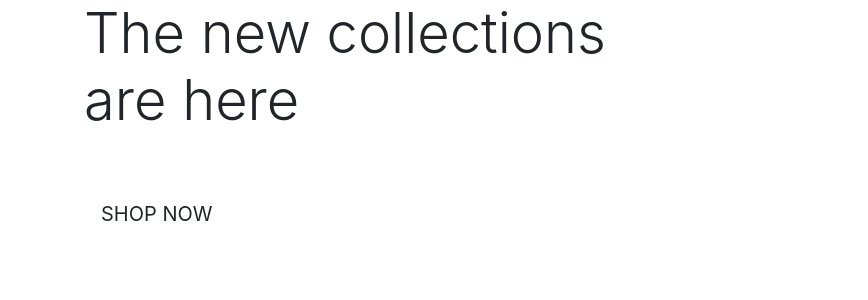
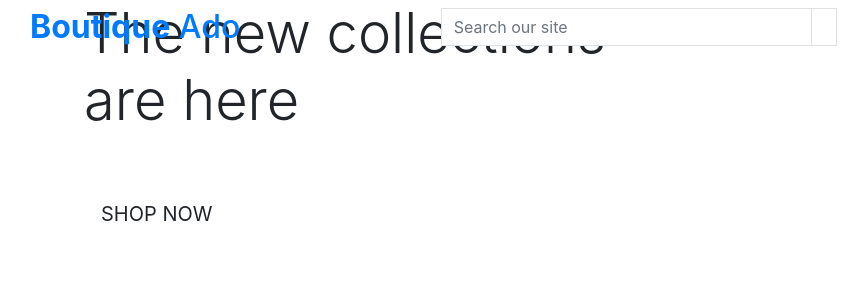
Before and after one commit to JoeOrtiz1995/boutique-ado-v1, a Django app: page / in a window 1280 px wide. Shown: the top 300 px of the page, without its empty margins (1-869 px from the left). Run offline with Django 3.2, Linux system fonts and the light colour scheme.

Commit message:
Add content to base.html

```diff
--- a/templates/base.html
+++ b/templates/base.html
@@ -2,6 +2,7 @@
 
 <!doctype html>
 <html lang="en">
+
 <head>
 
   {% block meta %}
@@ -16,7 +17,8 @@
 
   {% block corecss %}
   <!-- Bootstrap CSS -->
-        <link rel="stylesheet" href="https://cdn.jsdelivr.net/npm/bootstrap@4.6.2/dist/css/bootstrap.min.css" integrity="sha384-xOolHFLEh07PJGoPkLv1IbcEPTNtaed2xpHsD9ESMhqIYd0nLMwNLD69Npy4HI+N" crossorigin="anonymous">
+  <link rel="stylesheet" href="https://cdn.jsdelivr.net/npm/bootstrap@4.6.2/dist/css/bootstrap.min.css"
+    integrity="sha384-xOolHFLEh07PJGoPkLv1IbcEPTNtaed2xpHsD9ESMhqIYd0nLMwNLD69Npy4HI+N" crossorigin="anonymous">
   {% endblock %}
 
   {% block extra_css %}
@@ -25,17 +27,51 @@
   {% block corejs %}
   <!-- Optional JavaScript; choose one of the two! -->
   <!-- Option 1: jQuery and Bootstrap Bundle (includes Popper) -->
-        <script src="https://cdn.jsdelivr.net/npm/jquery@3.5.1/dist/jquery.min.js" integrity="sha256-9/aliU8dGd2tb6OSsuzixeV4y/faTqgFtohetphbbj0=" crossorigin="anonymous"></script>
-        <script src="https://cdn.jsdelivr.net/npm/bootstrap@4.6.2/dist/js/bootstrap.bundle.min.js" integrity="sha384-Fy6S3B9q64WdZWQUiU+q4/2Lc9npb8tCaSX9FK7E8HnRr0Jz8D6OP9dO5Vg3Q9ct" crossorigin="anonymous"></script>
+  <script src="https://cdn.jsdelivr.net/npm/jquery@3.5.1/dist/jquery.min.js"
+    integrity="sha256-9/aliU8dGd2tb6OSsuzixeV4y/faTqgFtohetphbbj0=" crossorigin="anonymous"></script>
+  <script src="https://cdn.jsdelivr.net/npm/bootstrap@4.6.2/dist/js/bootstrap.bundle.min.js"
+    integrity="sha384-Fy6S3B9q64WdZWQUiU+q4/2Lc9npb8tCaSX9FK7E8HnRr0Jz8D6OP9dO5Vg3Q9ct" crossorigin="anonymous">
+  </script>
   {% endblock %}
 
   {% block extra_js %}
   {% endblock %}
 
   <title>Boutique Ado {% block extra_title %}{% endblock %}</title>
+
 </head>
+
 <body>
-    <header class="container-fluid fixed-top"></header>
+  <header class="container-fluid fixed-top">
+    <div class="row">
+      <div class="col-12 col-lg-4 my-auto py-1 py-lg-0 text-center text-lg-left">
+        <a href="{% url 'home' %}" class="nav-link main-logo-link">
+          <h2 class="logo-font text-black my-0"><strong>Boutique</strong> Ado</h2>
+        </a>
+      </div>
+      <div class="col-12 col-lg-4 my-auto py-1 py-lg-0">
+        <form method="GET" action="">
+          <div class="input-group w-100">
+            <input class="form-control border border-black rounded-0" type="text" name="q"
+              placeholder="Search our site">
+            <div class="input-group-append">
+              <button class="form-control btn btn-black border border-black rounded-0" type="submit">
+                <span class="icon">
+                  <i class="fas fa-search"></i>
+                </span>
+              </button>
+            </div>
+          </div>
+        </form>
+      </div>
+      <div class="col-12 col-lg-4 my-auto py-1 py-lg-0">
+        <ul class="list-inline list-unstyled text-center text-lg-right my-0">
+          <li class="list-inline-item dropdown"></li>
+          <li class="list-inline-item"></li>
+        </ul>
+      </div>
+    </div>
+  </header>
 
   {% if messages %}
   <div class="message-container"></div>
@@ -57,4 +93,5 @@
     <script src="https://cdn.jsdelivr.net/npm/bootstrap@4.6.2/dist/js/bootstrap.min.js" integrity="sha384-+sLIOodYLS7CIrQpBjl+C7nPvqq+FbNUBDunl/OZv93DB7Ln/533i8e/mZXLi/P+" crossorigin="anonymous"></script>
     -->
 </body>
+
 </html>
```
Lines whose indentation alone changed are shown as unchanged.
